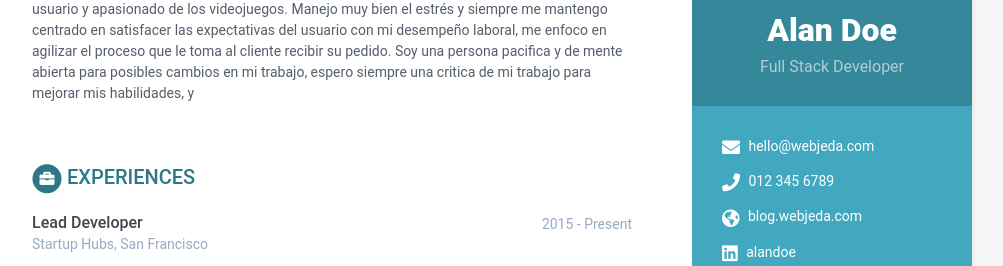
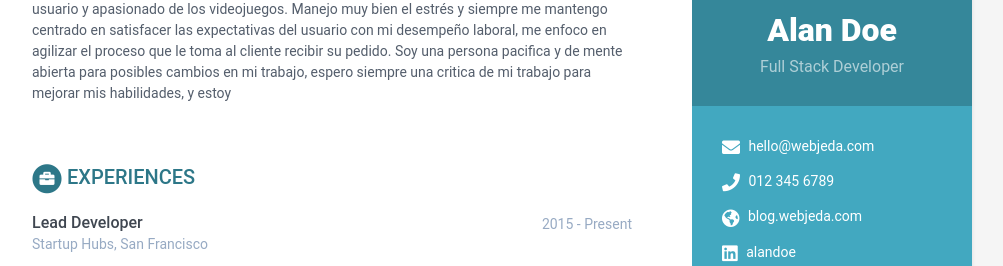
Before and after one commit to KevinC99/good-birch-4e19a, a Jekyll site: the page built from index.html, in a window 1280 px wide. Shown: the part 162-428 px from the top of the page, without its empty margins (168-1171 px from the left). Built offline with Jekyll 4.4.1, drawn with Linux system fonts in a browser that asks for light colours; some of the changed text lies outside the part shown.

Commit message:
data.yml: updated summary in career-profile

```diff
--- a/_data/data.yml
+++ b/_data/data.yml
@@ -39,7 +39,7 @@ career-profile:
     expectativas del usuario con mi desempeño laboral, me enfoco en agilizar el
     proceso que le toma al cliente recibir su pedido. Soy una persona pacifica y
     de mente abierta para posibles cambios en mi trabajo, espero siempre una
-    critica de mi trabajo para mejorar mis habilidades, y
+    critica de mi trabajo para mejorar mis habilidades, y estoy
 education:
   - degree: MSc in Computer Science
     university: University of London
```
